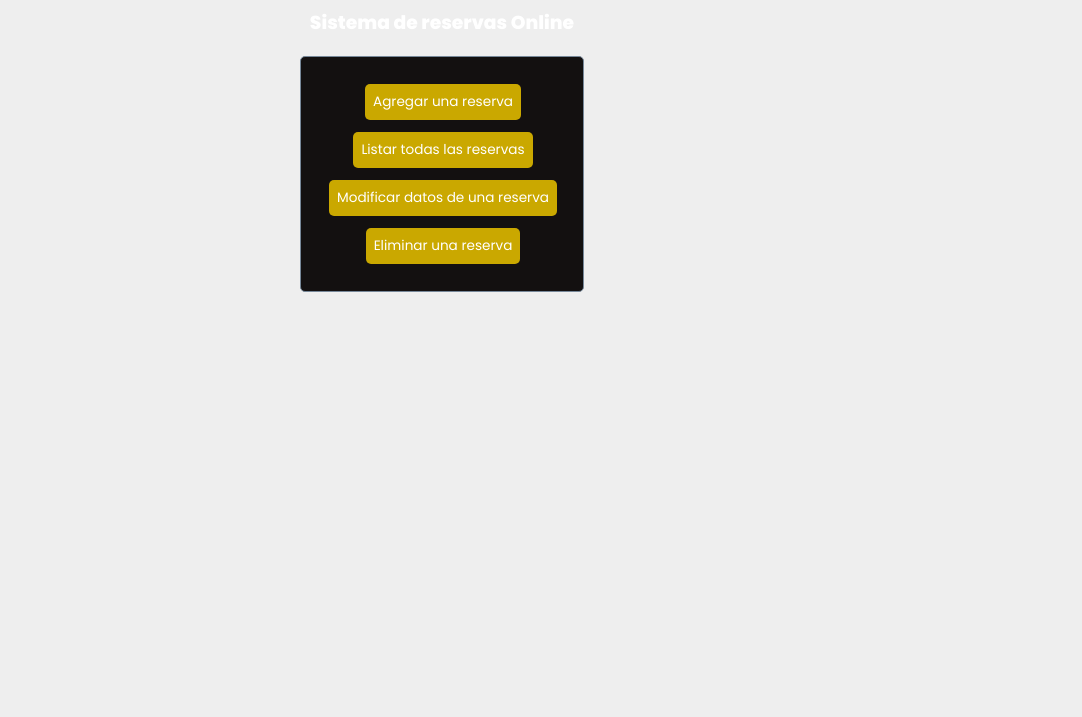
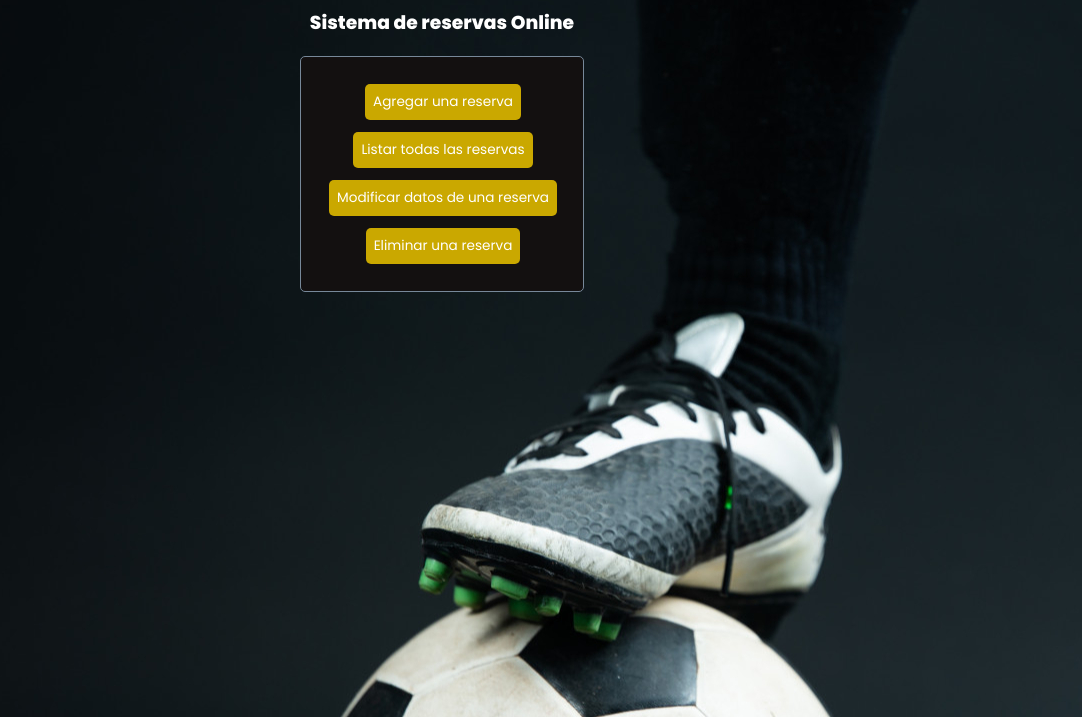
Before and after one commit to ArielNicolas2021/crud-reservas, a plain HTML site: page index.html in a window 1280 px wide. Shown: the part 83-800 px from the top of the page, without its empty margins (198-1280 px from the left). Drawn offline with Linux system fonts and the light colour scheme; the site is published under a folder, as on GitHub Pages, so addresses that start at the root find nothing.

Commit message:
Update estilos.css

```diff
--- a/css/estilos.css
+++ b/css/estilos.css
@@ -1,7 +1,7 @@
 @import url('https://fonts.googleapis.com/css2?family=Poppins:wght@200;400;600;800&display=swap');
 body {
     font-family: 'Poppins', sans-serif;
-    background-image: url(/images/piernas_fondo_negro.jpg);
+    background-image: url(../images/piernas_fondo_negro.jpg);
     background-color: #EEEEEE;
 
 
```
